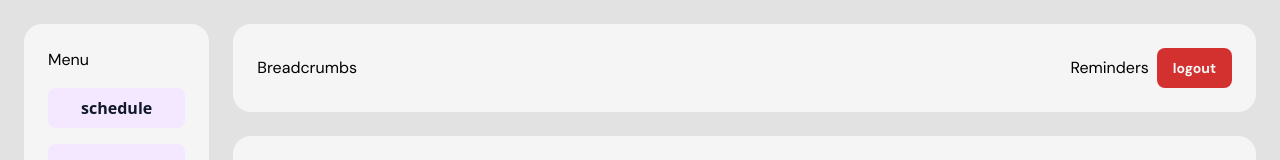
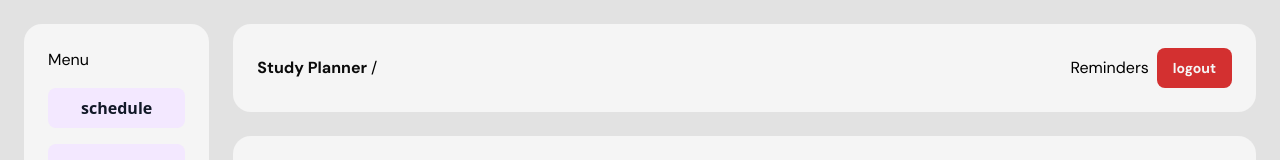
Before and after one commit to Faustina-Acheampong/backend-study-planner, a Next.js app in the folder client/: page / in a window 1280 px wide. Shown: the top 160 px of the page. Built offline with nearby package versions, Linux system fonts and the light colour scheme.

Commit message:
feat(breadcrumbs): added breadcrumbs

```diff
--- a/client/src/components/nav/Breadcrumbs.tsx
+++ b/client/src/components/nav/Breadcrumbs.tsx
@@ -1,8 +1,47 @@
-import React from 'react';
+'use client'
+import React, { useState, useEffect } from 'react';
+import { usePathname } from 'next/navigation';
+import Link from 'next/link';
 
 const Breadcrumbs = () => {
+    const pathname = usePathname();
+    console.log(pathname);
+    const [pathnameArray, setPathnameArray] = useState<string[]>([]);
+
+    function splitPathToArray(path: string): string[] {
+        return path.replace(/^\/|\/$/g, '').split('/');
+    }
+
+    useEffect(() => {
+        setPathnameArray(splitPathToArray(pathname));
+    }, [pathname]);
+
     return (
-        <div>Breadcrumbs</div>
+        <div
+            className='flex gap-1'
+        >
+            <Link
+                href="/"
+                className="capitalize font-bold hover:font-extrabold text-black"
+            >
+                Study Planner
+            </Link>
+            {pathnameArray.map((segment, index) => (
+                <React.Fragment key={index}>
+                    <p>/</p>
+                    {index === pathnameArray.length - 1 ? (
+                        <span className="capitalize text-greyDark">{segment}</span>
+                    ) : (
+                        <Link
+                            href={`/${pathnameArray.slice(0, index + 1).join('/')}`}
+                            className="capitalize hover:font-medium"
+                        >
+                            {segment}
+                        </Link>
+                    )}
+                </React.Fragment>
+            ))}
+        </div>
     );
 };
 
```
